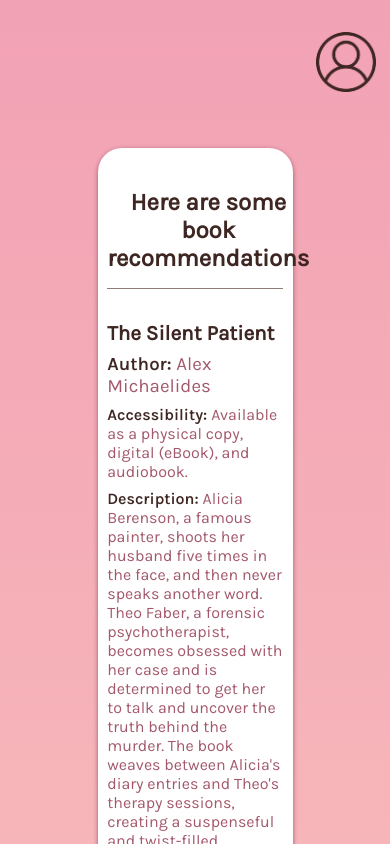
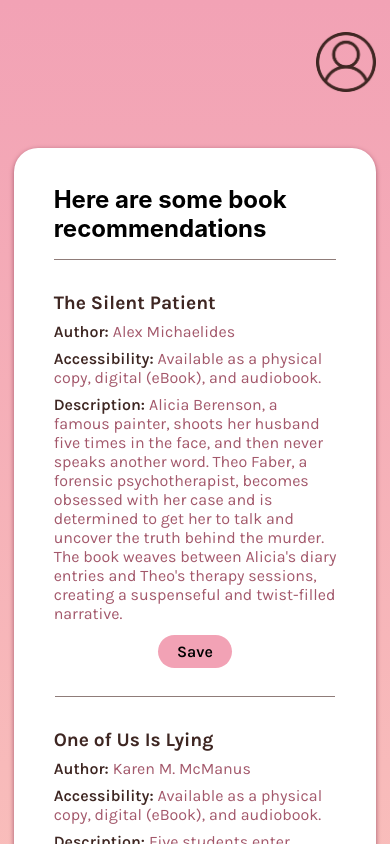
Before and after one commit to riyeur/Booki, a React (Create React App) app in the folder frontend/: page /llm-results in a window 390 px wide. Shown: the top 844 px of the page. Built offline with nearby package versions, Linux system fonts and the light colour scheme.

Commit message:
Fixed font issues and made it mobile responsive

```diff
--- a/frontend/src/styles/LLMPromptPageStyles.css
+++ b/frontend/src/styles/LLMPromptPageStyles.css
@@ -1,14 +1,21 @@
 @font-face {
-    font-family: 'Karla-Regular';
+    font-family: 'Karla';
     src: url('../fonts/Karla-Regular.ttf') format('truetype');
     font-weight: normal;
     font-style: normal;
 }
 
 @font-face {
-    font-family: 'Karla-SemiBold';
+    font-family: 'Karla';
     src: url('../fonts/Karla-SemiBold.ttf') format('truetype');
-    font-weight: bold;
+    font-weight: 600;
+    font-style: normal;
+}
+
+@font-face {
+    font-family: 'Karla';
+    src: url('../fonts/Karla-Bold.ttf') format('truetype');
+    font-weight: 700;
     font-style: normal;
 }
 
@@ -38,6 +45,7 @@
     padding-left: 3rem;
     padding-right: 3rem;
     box-shadow: 0 0.1rem 0.3rem #A3586B;
+    margin-top: 2rem;
 }
 
 .question {
@@ -77,25 +85,26 @@
 
 .what-kind-of-book {
     margin-bottom: 1.3rem;
-    font-size: large;
+    font-size: 1.4rem;
     font-family: 'Karla';
+    font-weight: 700;
     color: #3E2622;
-    src: url('../fonts/Karla-Bold.ttf');
 }
 
 .genre-label, .recommendations-label, .age-group-label, .label-length, .author-label, .language-label, .accessibility-label, .description-label, .similar-books-label {
-    font-size: 0.9rem;
+    font-size: 1rem;
     padding-bottom: 0.4rem;
     font-weight: 600;
+    width: 16rem;
     color: #3E2622;
-    font-family: 'Karla';
-    src: url('../fonts/Karla-Regular.ttf');
+    font-family: 'Karla', sans-serif;
+    font-weight: 600;
 }
 
 .description-input, .similar-books-input {
     font-size: 0.9rem;
     font-family: 'Karla';
-    src: url('../fonts/Karla-Bold.ttf');
+    font-weight: normal;
 }
 
 textarea {
@@ -125,7 +134,7 @@
 }
 
 .author-input {
-    padding-right: 9.55rem;
+    padding-right: 13.5rem;
 }
 
 .seventh-row {
@@ -144,8 +153,8 @@
     margin-bottom: 1rem;
     cursor: pointer;
     font-family: 'Karla';
-    src: url('../fonts/Karla-SemiBold.ttf');
-    font-size: 0.9rem;
+    font-weight: 600;
+    font-size: 1rem;
     padding-left: 3rem;
     padding-right: 3rem;
 }
@@ -176,9 +185,20 @@
 /* The problem is caused by too many columns in description and similar books and padding in author */
 
 @media (max-width: 768px) {
+
+    .question {
+        padding-top: 0rem;
+        padding-bottom: 0.7rem;
+    }
+
     .llm-prompt-form {
-        background-color: white;
-        border-radius: 1.3rem;
+        padding: 1.5rem;
+    }
+
+    .first-row, .second-row, .third-row, .fourth-row, .fifth-row, .sixth-row {
+        flex-direction: column;
+        align-items: stretch;
+        gap: 1rem;
     }
 
     label {
@@ -187,11 +207,17 @@
         margin-bottom: 0.3rem;
     }
 
+    select, .author-input, textarea {
+        width: 100%;
+        max-width: 100%;
+    }
+
     .author-input {
-        padding-right: 80%;
+        padding-right: 0;
     }
 
     textarea {
         width: 100%;
+        min-width: 100%;
     }
 }
--- a/frontend/src/styles/LoginPageStyles.css
+++ b/frontend/src/styles/LoginPageStyles.css
@@ -1,3 +1,25 @@
+@font-face {
+    font-family: 'Karla';
+    src: url('../fonts/Karla-Regular.ttf') format('truetype');
+    font-weight: normal;
+    font-style: normal;
+}
+
+@font-face {
+    font-family: 'Karla';
+    src: url('../fonts/Karla-SemiBold.ttf') format('truetype');
+    font-weight: 600;
+    font-style: normal;
+}
+
+@font-face {
+    font-family: 'Karla';
+    src: url('../fonts/Karla-Bold.ttf') format('truetype');
+    font-weight: 700;
+    font-style: normal;
+}
+
+
 body {
     min-height: 100vh;
     background: linear-gradient(#F2A2B5, #FFD7C0);
@@ -45,7 +67,7 @@
     margin-bottom: 1.5rem;
     color: #3E2622;
     font-family: 'Karla';
-    src: url('../fonts/Karla-Bold.ttf');
+    font-weight: 700;
 }
 
 .form-section {
@@ -62,7 +84,7 @@
     margin-bottom: 1rem;
     cursor: pointer;
     font-family: 'Karla';
-    src: url('../fonts/Karla-SemiBold.ttf');
+    font-weight: 600;
     font-size: medium;
 }
 
@@ -85,7 +107,7 @@
     margin-bottom: 0.7rem;
     text-indent: 0.7rem;
     font-family: 'Karla';
-    src: url('../fonts/Karla-Regular.ttf');
+    font-weight: normal;
     font-size: medium;
 }
 
@@ -94,7 +116,7 @@
     margin-bottom: 0.9rem;
     text-indent: 0.7rem;
     font-family: 'Karla';
-    src: url('../fonts/Karla-Regular.ttf');
+    font-weight: normal;
     font-size: medium;
 }
 
@@ -108,7 +130,7 @@
     padding-top: 0.1rem;
     padding-bottom: 0.1rem;
     font-family: 'Karla';
-    src: url('../fonts/Karla-Regular.ttf');
+    font-weight: normal;
 }
 
 hr {
@@ -130,7 +152,7 @@
     font-weight: 600;
     cursor: pointer;
     font-family: 'Karla';
-    src: url('../fonts/Karla-SemiBold.ttf');
+    font-weight: 600;
     font-size: medium;
 }
 
@@ -149,7 +171,8 @@
 .continue-as {
     margin-right: 0.3rem;
     font-family: 'Karla';
-    src: url('../fonts/Karla-Regular.ttf');
+    font-family: 'Karla';
+    font-weight: normal;
 }
 
 .guest {
@@ -157,7 +180,7 @@
     color: #E491A6;
     font-weight: bold;
     font-family: 'Karla';
-    src: url('../fonts/Karla-Bold.ttf');
+    font-weight: 700;
 }
 
 .login-error {
@@ -166,5 +189,5 @@
     margin-top: -0.1rem;
     font-weight: bold;
     font-family: 'Karla';
-    src: url('../fonts/Karla-Bold.ttf');
+    font-weight: 700;
 }
--- a/frontend/src/styles/ProfilePageStyles.css
+++ b/frontend/src/styles/ProfilePageStyles.css
@@ -1,15 +1,22 @@
 /* This page contains the styling for the Profile Page */
 @font-face {
-    font-family: 'Karla-Regular';
+    font-family: 'Karla';
     src: url('../fonts/Karla-Regular.ttf') format('truetype');
     font-weight: normal;
     font-style: normal;
 }
 
 @font-face {
-    font-family: 'Karla-SemiBold';
+    font-family: 'Karla';
     src: url('../fonts/Karla-SemiBold.ttf') format('truetype');
-    font-weight: bold;
+    font-weight: 600;
+    font-style: normal;
+}
+
+@font-face {
+    font-family: 'Karla';
+    src: url('../fonts/Karla-Bold.ttf') format('truetype');
+    font-weight: 700;
     font-style: normal;
 }
 
@@ -29,19 +36,21 @@
 /* Styling for BookmarkList.js */
 .bookmark-list {
     background-color: white;
-    padding-left: 2.5vw;
-    padding-right: 2.5vw;
-    padding-top: 1.5rem;
+    padding-left: 2.5rem;
+    padding-right: 2.5rem;
+    padding-top: 1.3rem;
     padding-bottom: 2.3rem;
     border-radius: 1.5rem;
     margin-bottom: 2.5rem;
     margin-top: 2.5rem;
-    max-width: 45vw;
+    max-width: 40rem;
     box-shadow: 0 0.1rem 0.3rem #A3586B;
 }
 
-.bookmark-list h1 {
-    font-family: 'Karla-Regular';
+.bookmarks-title {
+    font-size: 1.4rem;
+    font-family: 'Karla';
+    font-weight: 700;
     color: #3E2622;
     text-align: center;
 }
@@ -54,33 +63,58 @@
 }
 
 /* Styling for BookmarkCard.js */
+.bookmark-card {
+    padding-bottom: 0.9rem;
+}
+
+.delete-button-container {
+    padding-bottom: 0.65rem;
+}
+
 .bookmark-card h2 {
-    font-family: 'Karla-Regular';
-    font-size: 1.3rem;
+    font-family: 'Karla';
+    font-weight: 700;
+    font-size: 1.2rem;
     color: #3E2622;
     margin-bottom: 0;
 }
 
 .bookmark-card h3 {
-    font-family: 'Karla-Regular';
+    font-family: 'Karla';
     font-weight: normal;
+    font-size: 1rem;
     color: #A3586B;
     margin-top: 0.5rem;
     margin-bottom: 0;
 }
 
 .bookmark-card p {
-    font-family: 'Karla-Regular';
+    font-family: 'Karla';
+    font-weight: normal;
     color: #A3586B;
     margin-top: 0.5rem;
     margin-bottom: 0.2rem;
 }
 
 .dark-text{
-    font-family: 'Karla-SemiBold';
+    font-family: 'Karla';
+    font-size: 1rem;
+    font-weight: 600;
     color: #3E2622;
 }
 
+.button-for-saving-and-deleting {
+    color: #3E2622;
+}
+
+.button-for-saving-and-deleting:hover {
+    background-color: #f4b0c0;
+}
+
+.button-for-saving-and-deleting:active,
+.button-for-saving-and-deleting:focus {
+    background-color: #F2A2B5;
+}
 
 .delete-button-container {
     display: flex;
@@ -95,7 +129,8 @@
     padding: 0.45rem 1.2rem;
     margin-bottom: 1rem;
     cursor: pointer;
-    font-family: 'Karla-SemiBold';
+    font-family: 'Karla';
+    font-weight: 600;
     font-size: 1rem;
     margin-top: 0.5rem;
 }
@@ -117,13 +152,15 @@
     border-radius: 1.5rem;
     margin-bottom: 2.5rem;
     margin-top: 2rem;
-    max-width: 55vw;
+    max-width: 50rem;
     box-shadow: 0 0.1rem 0.3rem #A3586B;
     text-align: center;
 }
 
-.welcome-panel h1 {
-    font-family: 'Karla-Regular';
+.welcome-back {
+    font-family: 'Karla';
+    font-weight: 700;
+    font-size: 1.6rem;
     color: #3E2622;
 }
 
@@ -140,7 +177,8 @@
     padding: 0.45rem 2.2rem;
     margin-bottom: 1rem;
     cursor: pointer;
-    font-family: 'Karla-SemiBold';
+    font-family: 'Karla';
+    font-weight: 600;
     font-size: 1rem;
     margin-top: 0.5rem;
 }
@@ -163,17 +201,30 @@
     align-items: right;
 }
 
+.sign-out {
+    color: #3E2622;
+}
+
+.sign-out:hover {
+    background-color: #f4b0c0;
+}
+
+.sign-out:active,
+.sign-out:focus {
+    background-color: #F2A2B5;
+}
+
 @media (max-width: 768px) {
     .welcome-panel {
         background-color: white;
-        padding-left: 0rem;
-        padding-right: 0rem;
+        padding-left: 3rem;
+        padding-right: 3rem;
         padding-top: 1.5rem;
         padding-bottom: 2.3rem;
         border-radius: 1.5rem;
         margin-bottom: 2.5rem;
         margin-top: 2rem;
-        max-width: 55vw;
+        max-width: 60rem;
         box-shadow: 0 0.1rem 0.3rem #A3586B;
         text-align: center;
     }
--- a/frontend/src/styles/RegisterPageStyle.css
+++ b/frontend/src/styles/RegisterPageStyle.css
@@ -1,3 +1,25 @@
+@font-face {
+    font-family: 'Karla';
+    src: url('../fonts/Karla-Regular.ttf') format('truetype');
+    font-weight: normal;
+    font-style: normal;
+}
+
+@font-face {
+    font-family: 'Karla';
+    src: url('../fonts/Karla-SemiBold.ttf') format('truetype');
+    font-weight: 600;
+    font-style: normal;
+}
+
+@font-face {
+    font-family: 'Karla';
+    src: url('../fonts/Karla-Bold.ttf') format('truetype');
+    font-weight: 700;
+    font-style: normal;
+}
+
+
 body {
     min-height: 100vh;
     background: linear-gradient(#F2A2B5, #FFD7C0);
@@ -38,7 +60,7 @@
     margin-bottom: 1.5rem;
     color: #3E2622;
     font-family: 'Karla';
-    src: url('../fonts/Karla-Bold.ttf');
+    font-weight: 700;
 }
 
 .register-content {
@@ -52,8 +74,9 @@
     height: 2.4rem;
     margin-bottom: 0.7rem;
     text-indent: 0.7rem;
+    color: #3E2622;
     font-family: 'Karla';
-    src: url('../fonts/Karla-Regular.ttf');
+    font-weight: normal;
     font-size: medium;
 }
 
@@ -62,7 +85,7 @@
     margin-bottom: 0.9rem;
     text-indent: 0.7rem;
     font-family: 'Karla';
-    src: url('../fonts/Karla-Regular.ttf');
+    font-weight: normal;
     font-size: medium;
 }
 
@@ -75,7 +98,7 @@
     margin-bottom: 1rem;
     cursor: pointer;
     font-family: 'Karla';
-    src: url('../fonts/Karla-SemiBold.ttf');
+    font-weight: 600;
     font-size: medium;
 }
 
@@ -98,7 +121,7 @@
     padding-top: 0.1rem;
     padding-bottom: 0.1rem;
     font-family: 'Karla';
-    src: url('../fonts/Karla-Regular.ttf');
+    font-weight: normal;
 }
 
 .register-login {
@@ -110,7 +133,7 @@
     font-weight: 600;
     cursor: pointer;
     font-family: 'Karla';
-    src: url('../fonts/Karla-SemiBold.ttf');
+    font-weight: 600;
     font-size: medium;
 }
 
@@ -134,7 +157,7 @@
 .register-continue-as {
     margin-right: 0.3rem;
     font-family: 'Karla';
-    src: url('../fonts/Karla-Regular.ttf');
+    font-weight: normal;
 }
 
 .register-guest {
@@ -142,7 +165,7 @@
     color: #E491A6;
     font-weight: bold;
     font-family: 'Karla';
-    src: url('../fonts/Karla-Bold.ttf');
+    font-weight: 700;
 }
 
 .registration-error {
@@ -151,7 +174,7 @@
     margin-top: -0.1rem;
     font-weight: bold;
     font-family: 'Karla';
-    src: url('../fonts/Karla-Bold.ttf');
+    font-weight: 700;
 }
 
 .register-booki-logo {
--- a/frontend/src/styles/ResultsPageStyles.css
+++ b/frontend/src/styles/ResultsPageStyles.css
@@ -1,15 +1,22 @@
 /* This page contains the styling for the Results Page */
 @font-face {
-    font-family: 'Karla-Regular';
+    font-family: 'Karla';
     src: url('../fonts/Karla-Regular.ttf') format('truetype');
     font-weight: normal;
     font-style: normal;
 }
 
 @font-face {
-    font-family: 'Karla-SemiBold';
+    font-family: 'Karla';
     src: url('../fonts/Karla-SemiBold.ttf') format('truetype');
-    font-weight: bold;
+    font-weight: 600;
+    font-style: normal;
+}
+
+@font-face {
+    font-family: 'Karla';
+    src: url('../fonts/Karla-Bold.ttf') format('truetype');
+    font-weight: 700;
     font-style: normal;
 }
 
```
